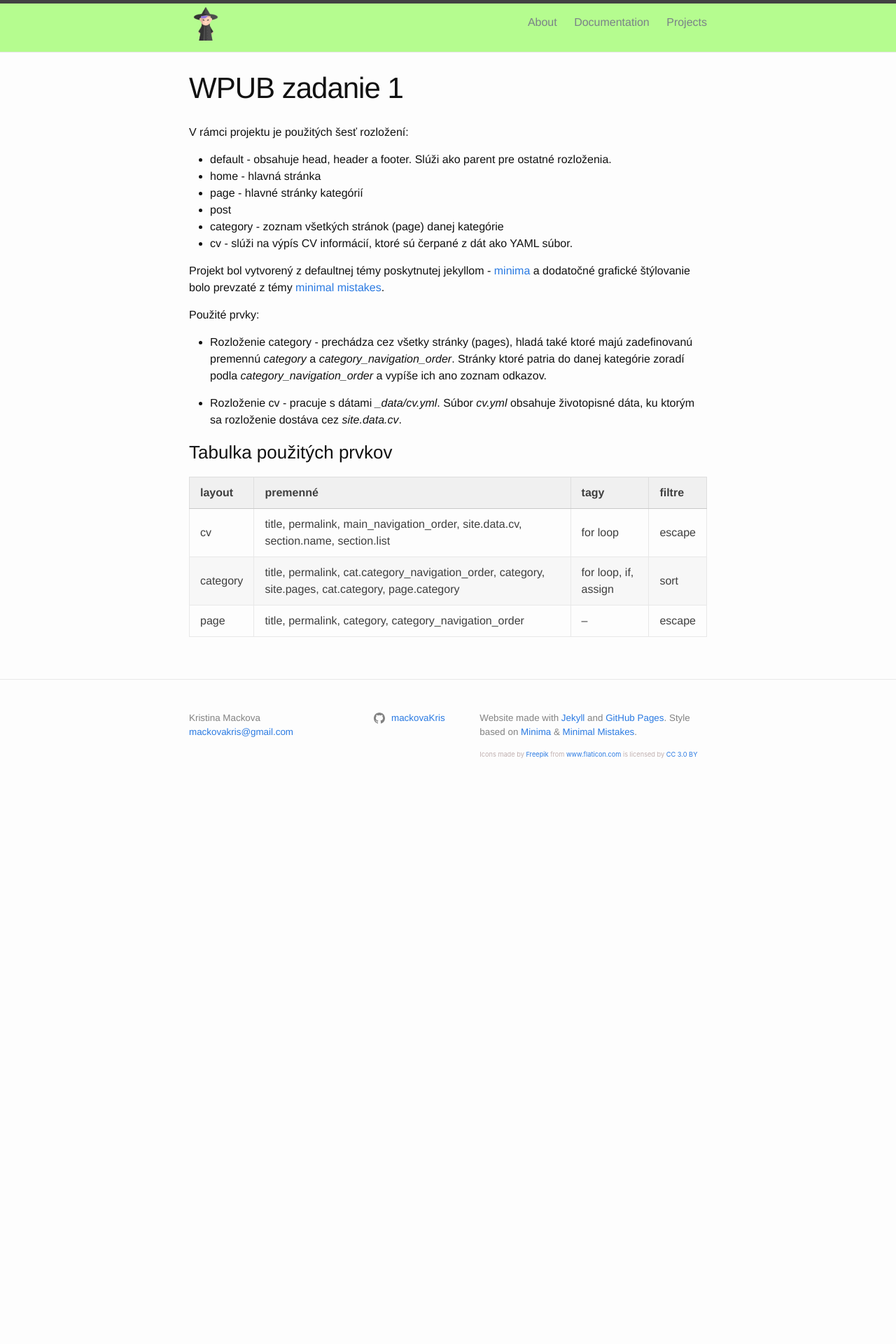
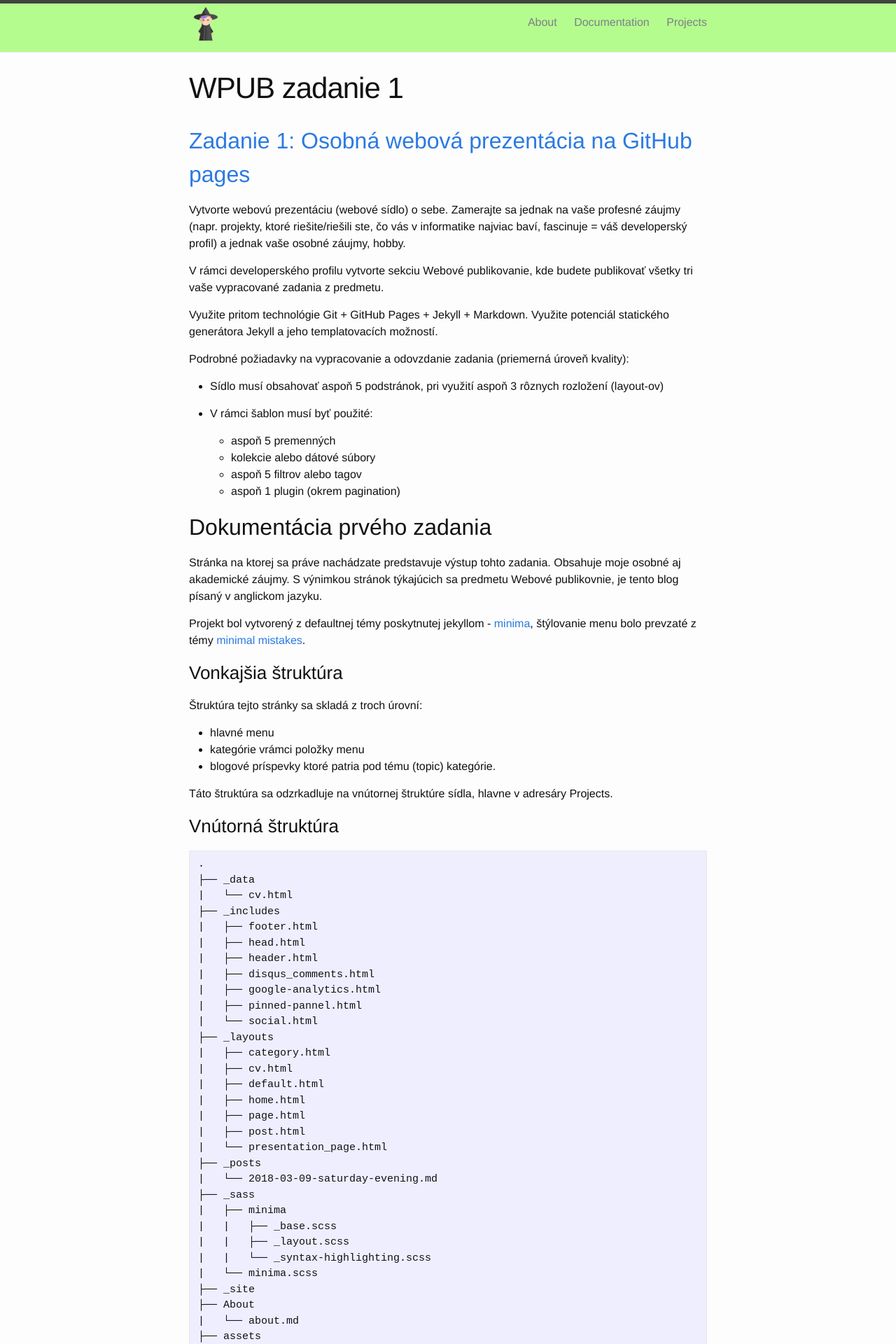
Before and after one commit to mackovaKris/mackovaKris.github.io, a Jekyll site: the page built from Documentation/wpub1.md, in a window 1280 px wide. Shown: the top 1920 px of the page at 70% size. Built offline with Jekyll 4.4.1, drawn with Linux system fonts in a browser that asks for light colours; emoji names are drawn with the system emoji font; before the commit the page ends 1130 px from its top, so only the background shows below that; some of the changed text lies outside the part shown.

Commit message:
documentation done, fixing pinned panel

````diff
--- a/Documentation/wpub1.md
+++ b/Documentation/wpub1.md
@@ -6,27 +6,123 @@ permalink: /documentation/wpub-1/
 category: Documentation
 category_navigation_order: 1
 ---
+## [Zadanie 1: Osobná webová prezentácia na GitHub pages](https://wiki.fiit.stuba.sk/study/bc/info/wp/2017-18/zadanie1/) ##
+Vytvorte webovú prezentáciu (webové sídlo) o sebe. Zamerajte sa jednak na vaše profesné záujmy (napr. projekty, ktoré riešite/riešili ste, čo vás v informatike najviac baví, fascinuje = váš developerský profil) a jednak vaše osobné záujmy, hobby.
 
-V rámci projektu je použitých šesť rozložení:
+V rámci developerského profilu vytvorte sekciu Webové publikovanie, kde budete publikovať všetky tri vaše vypracované zadania z predmetu.
+
+Využite pritom technológie Git + GitHub Pages + Jekyll + Markdown. Využite potenciál statického generátora Jekyll a jeho templatovacích možností.
+
+Podrobné požiadavky na vypracovanie a odovzdanie zadania (priemerná úroveň kvality):
+
+* Sídlo musí obsahovať aspoň 5 podstránok, pri využití aspoň 3 rôznych rozložení (layout-ov)
+
+* V rámci šablon musí byť použité:
+
+    * aspoň 5 premenných
+    * kolekcie alebo dátové súbory
+    * aspoň 5 filtrov alebo tagov
+    * aspoň 1 plugin (okrem pagination)
+
+## Dokumentácia prvého zadania ##
+
+Stránka na ktorej sa práve nachádzate predstavuje výstup tohto zadania. Obsahuje moje osobné aj akademické záujmy. S výnimkou stránok týkajúcich sa predmetu Webové publikovnie, je tento blog písaný v anglickom jazyku.
+
+Projekt bol vytvorený z defaultnej témy poskytnutej jekyllom - [minima](https://github.com/jekyll/minima), štýlovanie menu bolo prevzaté z témy [minimal mistakes](https://mmistakes.github.io/minimal-mistakes/).
+
+### Vonkajšia štruktúra ###
+Štruktúra tejto stránky sa skladá z troch úrovní:
+* hlavné menu
+* kategórie vrámci položky menu
+* blogové príspevky ktoré patria pod tému (topic) kategórie.
+
+Táto štruktúra sa odzrkadluje na vnútornej štruktúre sídla, hlavne v adresáry Projects.
+
+### Vnútorná štruktúra ###
+```
+.
+├── _data
+|   └── cv.html
+├── _includes
+|   ├── footer.html
+|   ├── head.html
+|   ├── header.html
+|   ├── disqus_comments.html
+|   ├── google-analytics.html
+|   ├── pinned-pannel.html
+|   └── social.html
+├── _layouts
+|   ├── category.html
+|   ├── cv.html
+|   ├── default.html
+|   ├── home.html
+|   ├── page.html
+|   ├── post.html
+|   └── presentation_page.html
+├── _posts
+|   └── 2018-03-09-saturday-evening.md
+├── _sass
+|   ├── minima
+|   |   ├── _base.scss
+|   |   ├── _layout.scss
+|   |   └── _syntax-highlighting.scss
+|   └── minima.scss
+├── _site
+├── About
+|   └── about.md
+├── assets
+├── Documentation
+|   ├── documentation.html
+|   └── wpub1.md
+├── Projects
+|   ├── _posts
+|   |   ├── 2018-03-09-game-flow-model.md
+|   |   └── 2018-03-09-heor-turn-model.md
+|   ├── ObjectScape
+|   |   └── ObjectScape.md
+|   ├── Sburb Tactics
+|   |   └── Sburb Tactics
+|   └── projects.html
+├── script
+└── index.md
+├── 404.html
+├── _config.md
+```
+
+V rámci projektu je použitých sedem rozložení:
 * default - obsahuje head, header a footer. Slúži ako parent pre ostatné rozloženia.
 * home - hlavná stránka
 * page - hlavné stránky kategórií
-* post
+* post - pre blogové príspevky, rozdelené do topicov
 * category - zoznam všetkých stránok (page) danej kategórie
 * cv - slúži na výpís CV informácií, ktoré sú čerpané z dát ako YAML súbor.
+* presentation_page - rozšírenie page, slúži na prezentáciu projektu
 
-Projekt bol vytvorený z defaultnej témy poskytnutej jekyllom - [minima](https://github.com/jekyll/minima) a dodatočné grafické štýlovanie bolo prevzaté z témy [minimal mistakes](https://mmistakes.github.io/minimal-mistakes/).
-
-Použité prvky:
-* Rozloženie category - prechádza cez všetky stránky (pages), hladá také ktoré majú zadefinovanú premennú *category*
-a *category_navigation_order*. Stránky ktoré patria do danej kategórie zoradí podla *category_navigation_order* a vypíše ich ano zoznam odkazov.
-
-* Rozloženie cv - pracuje s dátami *_data/cv.yml*. Súbor *cv.yml* obsahuje životopisné dáta, ku ktorým sa rozloženie dostáva cez *site.data.cv*.
+V rámci rozložení sa používa 7 include súborov
+* disqus_coments - zabespečenie komentárav na vybraných stránkach (aktívne iba na github pages)
+* google-analytics - služby google analytics (iba na github pages)
+* footer
+* head - tagy pre pluginy
+* header - menu stránky
+* social - odkazy na sociálne média vo footeri
+* pinned-panel - pripnutý panel, zobrazuje sa na domovskej stránke
 
 ### Tabulka použitých prvkov ###
 
 layout | premenné | tagy | filtre
 ------------ | ------------- | ------------- | ------
-cv | title, permalink, main_navigation_order, site.data.cv, section.name, section.list | for loop | escape
-category | title, permalink, cat.category_navigation_order, category, site.pages, cat.category, page.category | for loop, if, assign | sort
-page | title, permalink, category, category_navigation_order | -- | escape
+cv | main_navigation_order | for loop |
+category | category, main_navigation_order | for loop, if, assign | sort
+page | category, category_navigation_order | -- | -- |
+presentation_page | category, category_navigation_order, topic, list_title | for loop, if | where, sort,
+post | comments, importance, topic | if, assign, include |
+site | author, reading, listening, playing |
+
+### Datové súbory ###
+Dátový súbor cv.yml obsahuje životopisné informácie, ktoré sú vypísané na podstránke /about.
+
+### Pluginy ###
+  - [jekyll-feed](https://github.com/jekyll/jekyll-feed)
+  - [jekyll-seo-tag](https://github.com/jekyll/jekyll-seo-tag)
+  - [jekyll-mentions](https://github.com/jekyll/jekyll-mentions) @jekyll
+  - [jemoji](https://github.com/jekyll/jemoji) :fire::fire::fire:
--- a/Gemfile
+++ b/Gemfile
@@ -20,6 +20,9 @@ gem "minima", "~> 2.0"
 # If you have any plugins, put them here!
 group :jekyll_plugins do
   gem "jekyll-feed", "~> 0.6"
+  gem 'jekyll-mentions'
+  gem 'jemoji'
+  gem 'jekyll-seo-tag'
 end
 
 # Windows does not include zoneinfo files, so bundle the tzinfo-data gem
--- a/_config.yml
+++ b/_config.yml
@@ -23,7 +23,8 @@ twitter_username:
 github_username:  mackovaKris
 disqus:
   shortname: mackovaKris
-#google_analytics: ANALYTICS_ID
+
+google_analytics: UA-115508826-1
 
 reading: Ancillary Sword by A.Leckie
 listening: My Brother, My Brother and Me
@@ -35,7 +36,6 @@ theme: minima
 plugins:
   - jekyll-feed
   - jekyll-seo-tag
-  - jekyll-sitemap
   - jekyll-mentions
   - jemoji
 
--- a/_sass/minima/_layout.scss
+++ b/_sass/minima/_layout.scss
@@ -28,7 +28,7 @@
 .pinned-panel {
   font-size: 13.5px;
   position: fixed;
-  left: 0;
+  right: 0;
   top: 15%;
   margin-top: -2.5em;
   padding: 5px;
@@ -41,7 +41,7 @@
     opacity: 0.7;
   }
 
-  .nav-trigger {
+  @include media-query($on-palm) {
     display: none;
   }
 }
````
Also changed, not shown: _posts/2018-03-09-saturday-evening.md (+5 -0 lines), Gemfile.lock, _includes/pinned_panel.html (line endings or trailing spaces).
